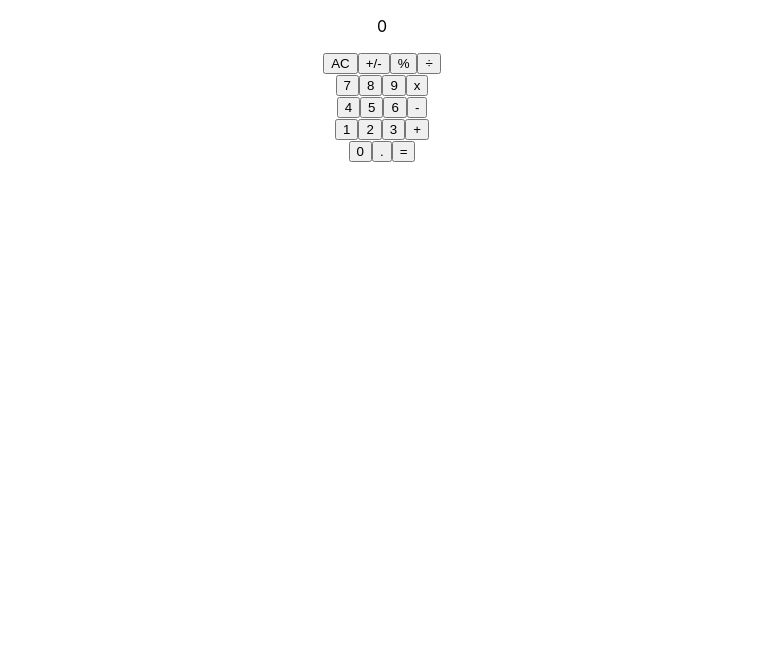
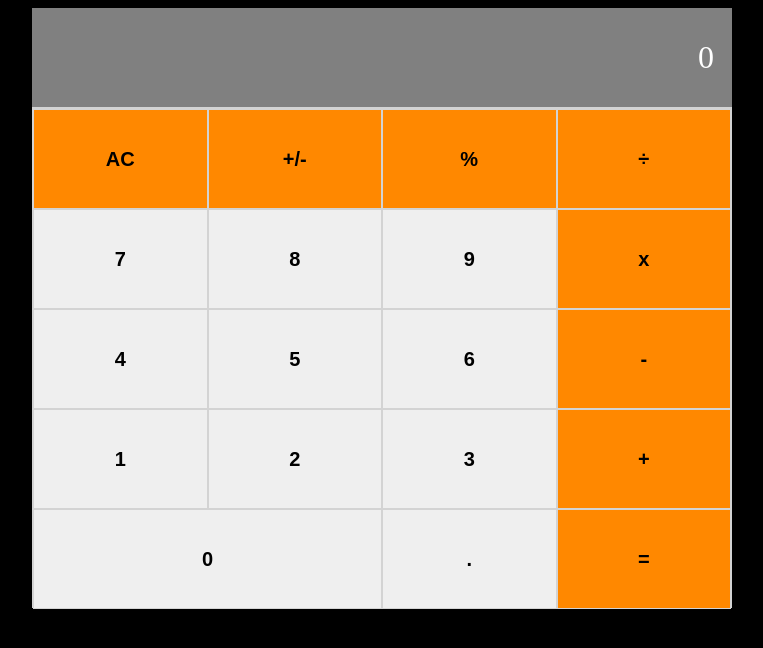
Before and after one commit to MarioDena/react-calculator, a React (Create React App) app: page / in a window 1280 px wide. Shown: the top 648 px of the page, without its empty margins (258-1021 px from the left). Built offline with nearby package versions, Linux system fonts and the light colour scheme.

Commit message:
[Feature] Added Styles

```diff
--- a/src/App.css
+++ b/src/App.css
@@ -1,38 +1,72 @@
 .App {
   text-align: center;
+  width: 700px;
+  height: 600px;
+  margin: 0 auto;
 }
 
-.App-logo {
-  height: 40vmin;
-  pointer-events: none;
+.button {
+  display: flex;
+  align-items: center;
+  justify-content: center;
+  box-sizing: border-box;
+  font-size: 20px;
+  font-weight: 900;
+  height: 100%;
+  width: 175px;
+  border: 1px solid lightgrey;
 }
 
-@media (prefers-reduced-motion: no-preference) {
-  .App-logo {
-    animation: App-logo-spin infinite 20s linear;
-  }
+.button:hover {
+  cursor: pointer;
 }
 
-.App-header {
-  background-color: #282c34;
-  min-height: 100vh;
+.button-panel {
+  border-top: none;
+  box-sizing: border-box;
   display: flex;
-  flex-direction: column;
-  align-items: center;
-  justify-content: center;
-  font-size: calc(10px + 2vmin);
-  color: white;
+  width: 700px;
+  height: 500px;
+  border: 1px solid lightgrey;
+  background-color: lightgrey;
 }
 
-.App-link {
-  color: #61dafb;
+.bigbutton {
+width: 350px;
 }
 
-@keyframes App-logo-spin {
-  from {
-    transform: rotate(0deg);
-  }
-  to {
-    transform: rotate(360deg);
-  }
+.orangeButton {
+  background-color: rgb(255, 136, 0);
 }
+
+.number-panel {
+  width: 100%;
+  height: 100%;
+  box-sizing: border-box;
+}
+
+.row {
+  width: 100%;
+  height: 100px;
+  display: flex;
+}
+
+.display {
+  display: flex;
+  justify-content: flex-end;
+  box-sizing: border-box;
+  align-items: center;
+  width: 700px;
+  height: 100px;
+  border: none;
+  border-bottom: 1px solid lightgray;
+  padding: 15px;
+  color: white;
+  background-color: grey;
+}
+
+.result{
+  margin: 0;
+  padding: 3px;
+  font-size: 32px;
+}
--- a/src/components/ButtonPanel.js
+++ b/src/components/ButtonPanel.js
@@ -8,10 +8,11 @@ class ButtonPanel extends React.Component {
     };
   }
 
-  renderButtons(name, buttonStyle) {
+  renderButtons(name, style) {
     return (
       <Button
         value={name}
+        buttonStyle={style}
         event={this.state}
       />
     );
@@ -22,33 +23,33 @@ class ButtonPanel extends React.Component {
       <div className="button-panel">
         <div className="number-panel">
           <div className="row">
-            {this.renderButtons('AC')}
-            {this.renderButtons('+/-')}
-            {this.renderButtons('%')}
-            {this.renderButtons('÷')}
+            {this.renderButtons('AC', 'button orangeButton')}
+            {this.renderButtons('+/-', 'button orangeButton')}
+            {this.renderButtons('%', 'button orangeButton')}
+            {this.renderButtons('÷', 'button orangeButton')}
           </div>
           <div className="row">
             {this.renderButtons('7')}
             {this.renderButtons('8')}
             {this.renderButtons('9')}
-            {this.renderButtons('x')}
+            {this.renderButtons('x', 'button orangeButton')}
           </div>
           <div className="row">
             {this.renderButtons('4')}
             {this.renderButtons('5')}
             {this.renderButtons('6')}
-            {this.renderButtons('-')}
+            {this.renderButtons('-', 'button orangeButton')}
           </div>
           <div className="row">
             {this.renderButtons('1')}
             {this.renderButtons('2')}
             {this.renderButtons('3')}
-            {this.renderButtons('+')}
+            {this.renderButtons('+', 'button orangeButton')}
           </div>
           <div className="row">
-            {this.renderButtons('0')}
-            {this.renderButtons('.')}
-            {this.renderButtons('=')}
+            {this.renderButtons('0', 'button bigbutton')}
+            {this.renderButtons('.', 'button')}
+            {this.renderButtons('=', 'button orangeButton')}
           </div>
         </div>
       </div>
--- a/src/index.css
+++ b/src/index.css
@@ -1,13 +1,3 @@
 body {
-  margin: 0;
-  font-family: -apple-system, BlinkMacSystemFont, 'Segoe UI', 'Roboto', 'Oxygen',
-    'Ubuntu', 'Cantarell', 'Fira Sans', 'Droid Sans', 'Helvetica Neue',
-    sans-serif;
-  -webkit-font-smoothing: antialiased;
-  -moz-osx-font-smoothing: grayscale;
+ background-color: black;
 }
-
-code {
-  font-family: source-code-pro, Menlo, Monaco, Consolas, 'Courier New',
-    monospace;
-}
```
